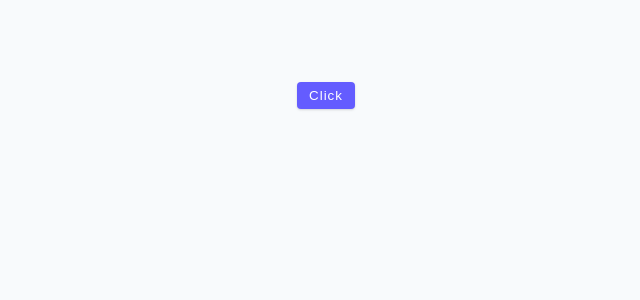
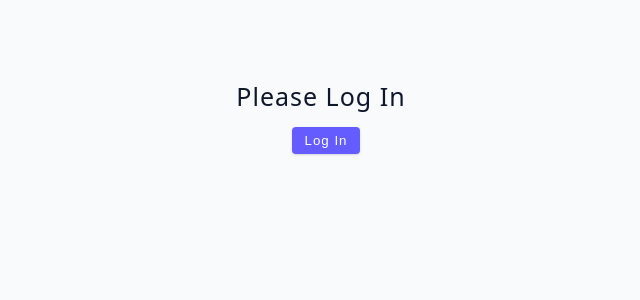
Before and after one commit to ivansemashko/ReactJSCA, a React (Vite) app in the folder 3-advanced-react/: page / in a window 1280 px wide. Shown: the top 300 px of the page, without its empty margins (319-959 px from the left). Built offline with nearby package versions, Linux system fonts and the light colour scheme.

Commit message:
Update: User Challenge

```diff
--- a/3-advanced-react/src/App.jsx
+++ b/3-advanced-react/src/App.jsx
@@ -1,4 +1,4 @@
-import Started from './tutorial/03-conditional-rendering/starter/06-toggle-challenge'
+import Started from './tutorial/03-conditional-rendering/starter/07-user-challenge'
 function App() {
   return (
     <div className="container">
--- a/3-advanced-react/src/tutorial/03-conditional-rendering/starter/07-user-challenge.jsx
+++ b/3-advanced-react/src/tutorial/03-conditional-rendering/starter/07-user-challenge.jsx
@@ -1,5 +1,40 @@
+import { useState } from 'react'
+
 const UserChallenge = () => {
-  return <h2>user challenge</h2>;
-};
+  const [user, setUser] = useState(null)
 
-export default UserChallenge;
+  const login = () => {
+    // * normally connect to db or api
+    setUser({ name: 'Ivan' })
+  }
+
+  const logOut = () => {
+    setUser(null)
+  }
+  return (
+    <div>
+      {user ? (
+        <div>
+          <h4>Hello there {user.name}</h4>
+          <button
+            className="btn"
+            onClick={() => {
+              logOut()
+            }}
+          >
+            Log Out
+          </button>
+        </div>
+      ) : (
+        <div>
+          <h4>Please Log in</h4>
+          <button className="btn" onClick={login}>
+            Log in
+          </button>
+        </div>
+      )}
+    </div>
+  )
+}
+
+export default UserChallenge
```
